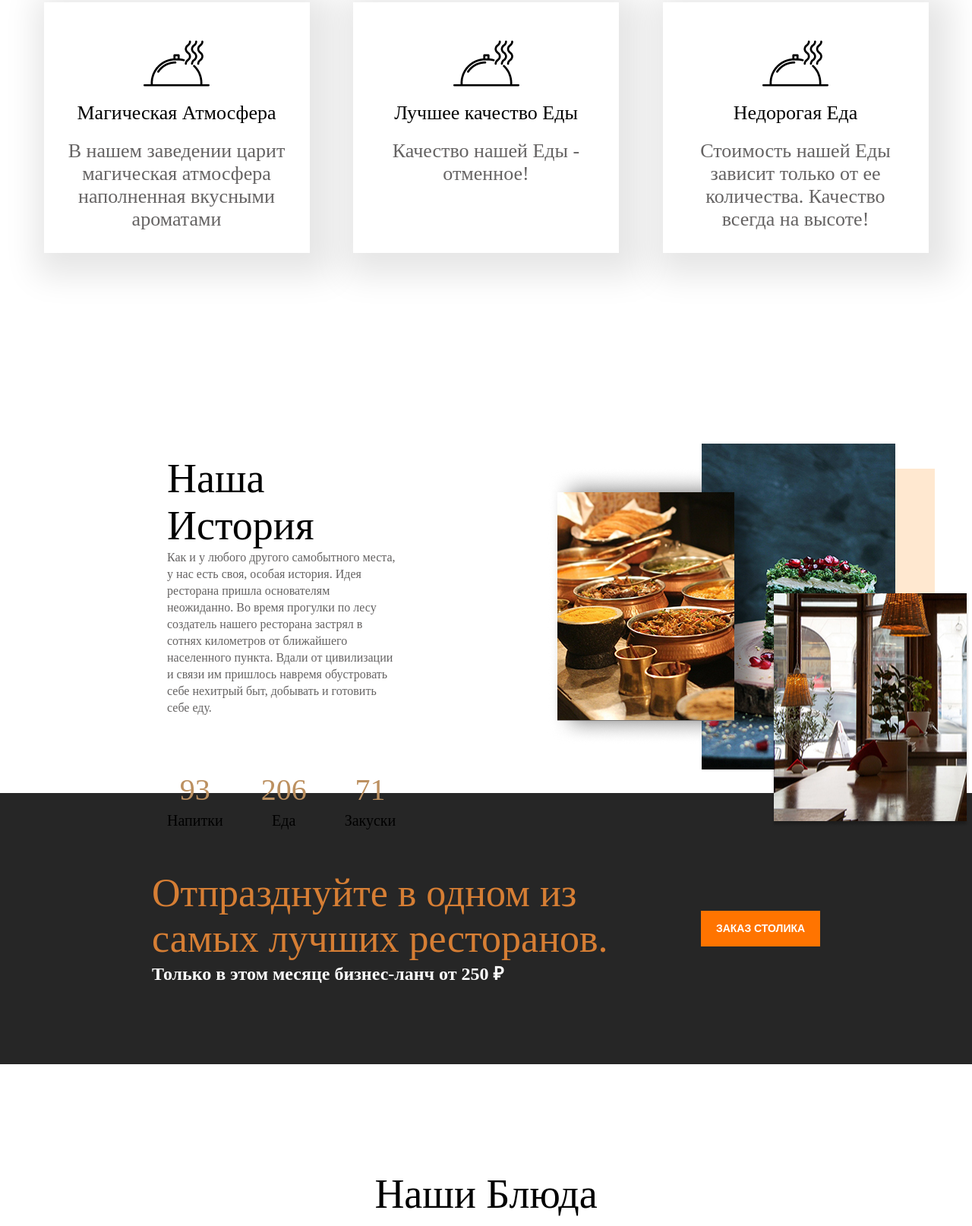
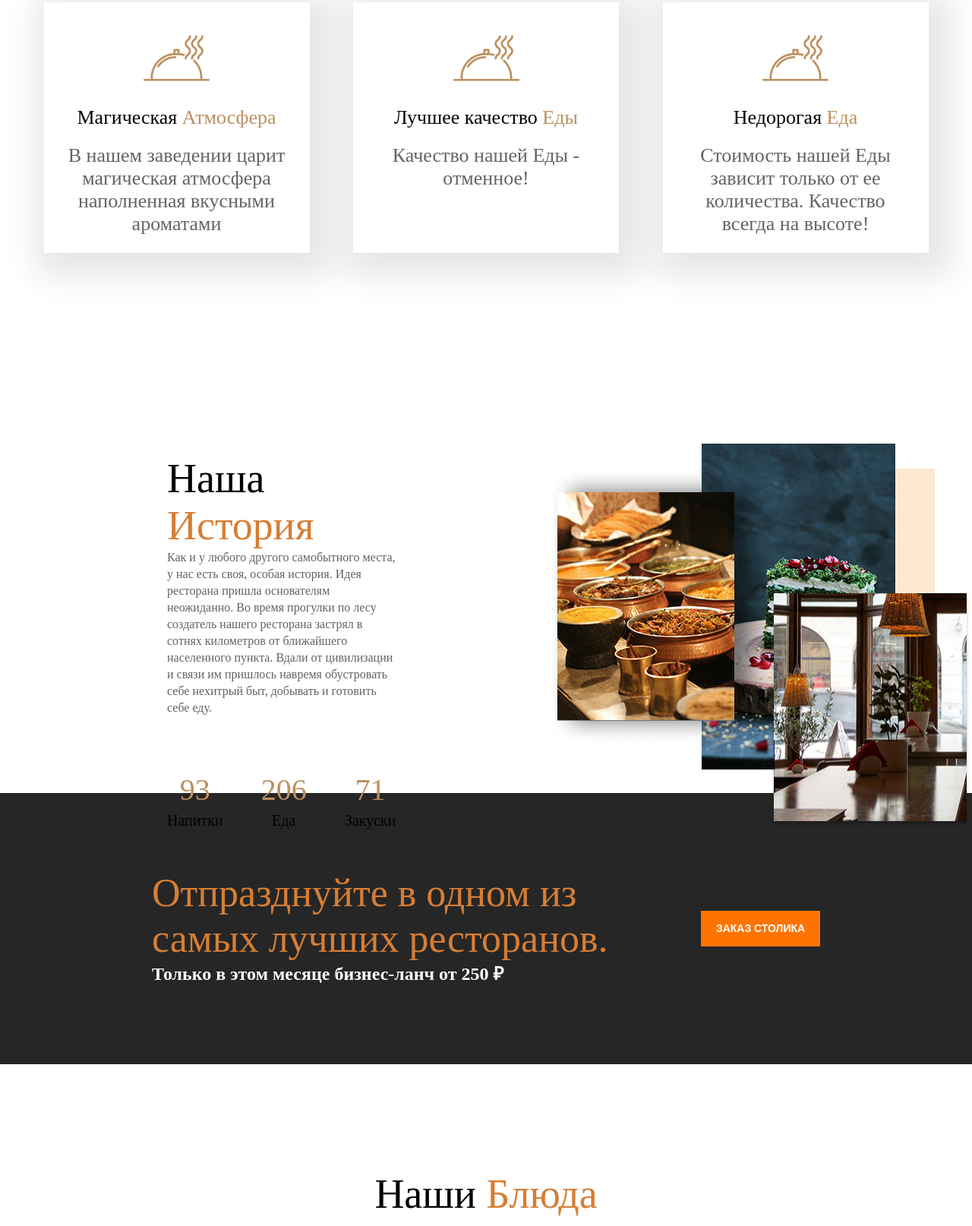
Before and after one commit to alinatyndyk/lesson4cw, a plain HTML site: page lesson 5/index.html in a window 1280 px wide. Shown: the part 866-2480 px from the top of the page at 76% size. Drawn offline with Linux system fonts and the light colour scheme.

Commit message:
Commit message

```diff
--- a/lesson 5/index.html
+++ b/lesson 5/index.html
@@ -2,6 +2,7 @@
 <html lang="en">
 <head>
     <link rel="stylesheet" href="style.css">
+    <link rel="stylesheet" href="media.css">
     <meta charset="UTF-8">
     <title>Title</title>
 </head>
@@ -38,21 +39,21 @@
         <div class="header__main_cards_container">
             <div class="header__main_cards">
                 <div class="header__main_card">
-                    <img src="image/tray.png" alt="tray">
-                    <div class="header__main__card_name">Магическая Атмосфера</div>
+                    <img src="image/tray_yellow.png" alt="tray">
+                    <div class="header__main__card_name">Магическая <span class="header__main__card_name_yellow">Атмосфера</span></div>
                     <p>В нашем заведении царит магическая атмосфера
                         наполненная вкусными ароматами</p>
                 </div>
                 <div class="header__main_card">
-                    <img src="image/tray.png" alt="tray">
-                    <div class="header__main__card_name">Лучшее качество Еды</div>
+                    <img src="image/tray_yellow.png" alt="tray">
+                    <div class="header__main__card_name">Лучшее качество <span class="header__main__card_name_yellow">Еды</span></div>
                     <p>Качество нашей
                         Еды - отменное!
                     </p>
                 </div>
                 <div class="header__main_card">
-                    <img src="image/tray.png" alt="tray">
-                    <div class="header__main__card_name">Недорогая Еда</div>
+                    <img src="image/tray_yellow.png" alt="tray">
+                    <div class="header__main__card_name">Недорогая <span class="header__main__card_name_yellow">Еда</span></div>
                     <p>Стоимость нашей Еды
                         зависит только от ее
                         количества. Качество
@@ -64,7 +65,7 @@
     <div class="blank"></div>
     <div class="history">
         <div class="history__header_container">
-            <div class="history__header">Наша История
+            <div class="history__header">Наша <span class="name__orange">История</span>
                 <p>Как и у любого другого самобытного места, у нас есть своя, особая история. Идея ресторана пришла
                     основателям неожиданно. Во время прогулки по лесу создатель нашего ресторана застрял в сотнях
                     километров от ближайшего населенного пункта. Вдали от цивилизации и связи им пришлось навремя
@@ -99,7 +100,7 @@
         <button>ЗАКАЗ СТОЛИКА</button>
     </div>
 </div>
-<h2 id="dishes">Наши Блюда</h2>
+<h2 id="dishes">Наши <span class="name__orange">Блюда</span></h2>
 <div class="dishes">
     <div class="dishes__pizza">
         <img src="image/pizza.png" alt="dishes pizza">
@@ -183,7 +184,7 @@
 </div>
 <div class="gallery">
     <div class="gallery__dishes">
-        <h2>Галерея Блюд</h2>
+        <h2>Галерея <span class="name__orange">Блюд</span></h2>
         <div class="gallery__dishes_photo">
             <img src="image/wine.png" alt="wine_glasses">
             <img src="image/coffee.png" alt="coffee">
@@ -196,7 +197,7 @@
         </div>
     </div>
     <div class="our_cooks">
-        <h2>Наши Повара</h2>
+        <h2>Наши <span class="name__orange">Повара</span></h2>
         <div class="our__cooks_photo">
             <img src="image/firstcook.png" alt="">
             <img src="image/secondcook.png" alt="">
--- /dev/null
+++ b/lesson 5/media.css
@@ -0,0 +1,10 @@
+@media screen and (max-width: 400px)  {
+    .header__menu{
+        display: none;
+    }
+
+    .header__logo img {
+        width: 30px;
+        height: 20px;
+    }
+}
--- a/lesson 5/style.css
+++ b/lesson 5/style.css
@@ -141,7 +141,7 @@
     box-shadow: 10px 10px 40px 20px rgba(0, 0, 0, 0.1);
     display: flex;
     flex-direction: column;
-    padding-top: 50px;
+    padding-top: 30px;
     align-items: center;
     box-sizing: border-box;
 }
@@ -508,6 +508,7 @@ div.name::after{
 .gallery__dishes_photo{
     display: flex;
     column-gap: 10px;
+    margin-bottom: 10px;
 }
 
 
@@ -525,3 +526,12 @@ div.name::after{
     margin-bottom: 60px;
     color: #000000;
 }
+
+
+.header__main__card_name_yellow{
+    color: #BC9060;
+}
+
+.name__orange{
+    color: #D67E35;
+}
```
Also changed, not shown: lesson 5/image/tray_yellow.png (added).
